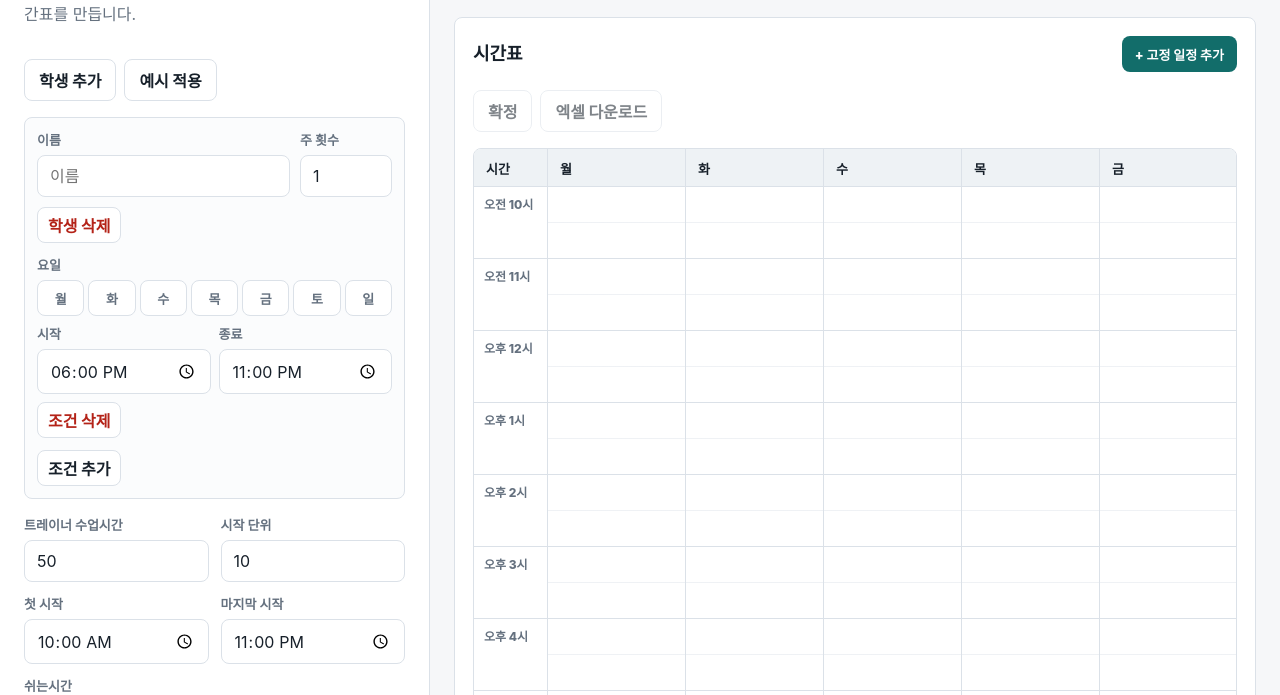
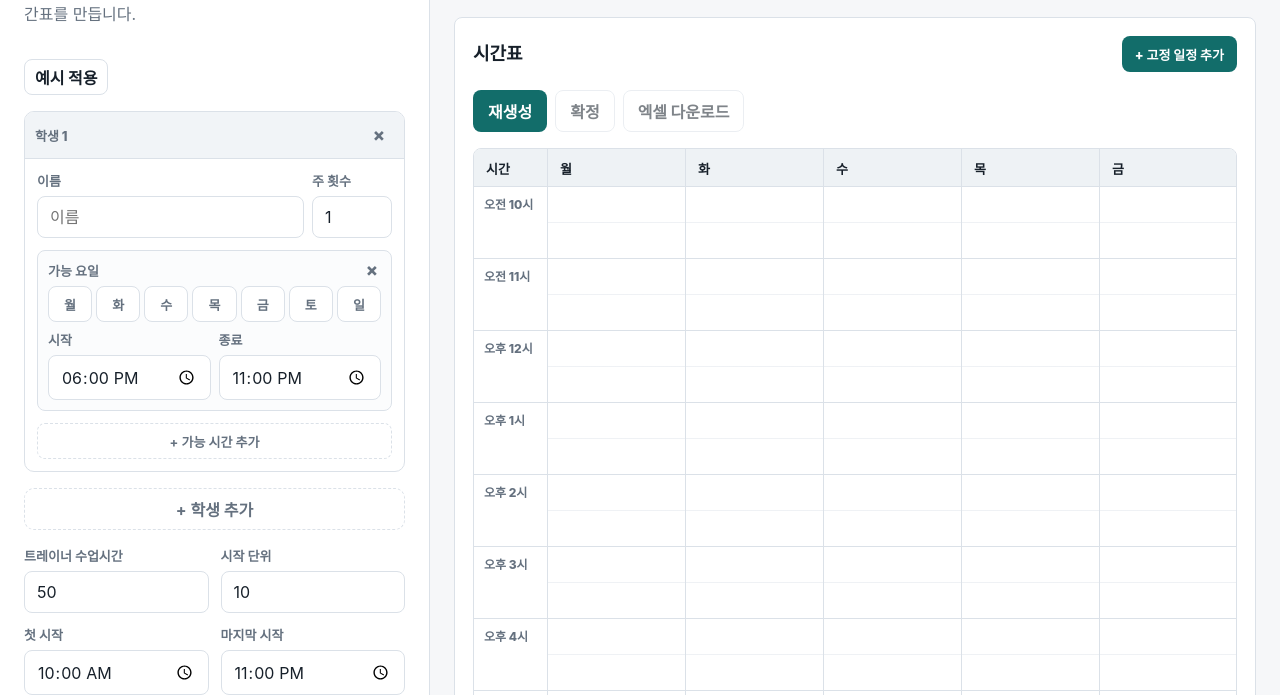
Before and after one commit to kalejj/auto-scheduler, a plain HTML site: page index.html in a window 1280 px wide. Shown: the part 105-800 px from the top of the page. Drawn offline with Linux system fonts and the light colour scheme.

Commit message:
Add files via upload

```diff
--- a/css/styles.css
+++ b/css/styles.css
@@ -113,40 +113,130 @@ button:disabled { cursor: not-allowed; opacity: 0.55; }
 .ghost, .danger { min-height: 36px; padding: 0 10px; }
 .danger { color: var(--danger); }
 
-.students { display: grid; gap: 12px; }
+.students { display: grid; gap: 12px; counter-reset: student; }
 
 .student-card {
+  counter-increment: student;
+  display: grid;
+  border: 1px solid var(--line);
+  border-radius: 10px;
+  background: #fff;
+  overflow: hidden;
+}
+
+.student-card-title {
+  display: flex;
+  align-items: center;
+  gap: 6px;
+  padding: 8px 10px;
+  background: #f1f4f7;
+  border-bottom: 1px solid var(--line);
+  font-size: 13px;
+  font-weight: 800;
+}
+
+.student-number {
+  flex: 1;
+  min-width: 0;
+  color: var(--muted);
+}
+.student-number::before { content: "학생 " counter(student); }
+
+.student-card-body {
   display: grid;
   gap: 12px;
-  border: 1px solid var(--line);
-  border-radius: 8px;
   padding: 12px;
-  background: #fbfcfd;
 }
 
 .student-head {
   display: grid;
-  grid-template-columns: minmax(0, 1fr) 92px;
-  gap: 10px;
+  grid-template-columns: minmax(0, 1fr) 80px;
+  gap: 8px;
   align-items: end;
 }
 
-.student-head .danger { grid-column: 1 / -1; justify-self: start; }
-
-.conditions { display: grid; gap: 8px; }
+.conditions { display: grid; gap: 10px; }
 
 .condition-row {
+  position: relative;
   display: grid;
-  grid-template-columns: repeat(2, minmax(0, 1fr));
   gap: 8px;
-  align-items: end;
-  border-top: 1px solid var(--line);
-  padding-top: 10px;
+  padding: 10px;
+  border: 1px solid var(--line);
+  border-radius: 8px;
+  background: #fbfcfd;
 }
 
-.condition-row:first-child { border-top: 0; padding-top: 0; }
-.condition-row > .field:first-child { grid-column: 1 / -1; }
-.condition-row .danger { grid-column: 1 / -1; justify-self: start; }
+.condition-row .remove-condition {
+  position: absolute;
+  top: 4px;
+  right: 4px;
+}
+
+.time-range {
+  display: grid;
+  grid-template-columns: 1fr 1fr;
+  gap: 8px;
+}
+
+.icon-button {
+  width: 30px;
+  height: 30px;
+  min-height: 30px;
+  padding: 0;
+  border-radius: 50%;
+  border: 0;
+  background: transparent;
+  color: var(--muted);
+  font-size: 18px;
+  font-weight: 800;
+  display: grid;
+  place-items: center;
+  cursor: pointer;
+  line-height: 1;
+}
+.icon-button:hover { background: rgba(101, 113, 127, 0.1); color: var(--ink); }
+.icon-button.danger:hover { background: rgba(180, 35, 24, 0.1); color: var(--danger); }
+
+.student-toggle {
+  width: 26px;
+  height: 26px;
+  min-height: 26px;
+  padding: 0;
+  background: transparent;
+  border: 0;
+  color: var(--muted);
+  font-size: 11px;
+  display: inline-grid;
+  place-items: center;
+  cursor: pointer;
+}
+.student-card.collapsed .student-card-body { display: none; }
+.student-card.collapsed .student-toggle::before { content: "▸"; }
+.student-card:not(.collapsed) .student-toggle::before { content: "▾"; }
+
+.add-condition {
+  min-height: 36px;
+  padding: 0 12px;
+  border: 1px dashed var(--line);
+  background: transparent;
+  color: var(--muted);
+  font-size: 13px;
+  font-weight: 700;
+  border-radius: 8px;
+}
+.add-condition:hover { color: var(--accent); border-color: var(--accent); }
+
+.add-student-bottom {
+  width: 100%;
+  min-height: 42px;
+  border: 1px dashed var(--line);
+  border-radius: 10px;
+  background: transparent;
+  color: var(--muted);
+  font-weight: 700;
+}
+.add-student-bottom:hover { color: var(--accent); border-color: var(--accent); background: rgba(18, 109, 106, 0.04); }
 
 .days {
   display: grid;
@@ -525,24 +615,7 @@ ul { margin: 8px 0 0; padding-left: 20px; }
   body[data-active-tab="saved"] #assignments-section,
   body[data-active-tab="saved"] #students-section { display: none; }
 
-  .student-toggle { display: inline-grid; place-items: center; }
-  .student-head {
-    grid-template-columns: 28px minmax(0, 1fr) 70px;
-    align-items: center;
-  }
-  .student-head .field label { display: none; }
-  .student-head .student-name { padding: 8px 10px; font-weight: 700; }
-  .student-head .weekly-count { padding: 8px 10px; text-align: center; }
-  .student-head .remove-student {
-    grid-column: 1 / -1;
-    justify-self: stretch;
-    width: 100%;
-  }
-
-  .student-card.collapsed > :not(.student-head) { display: none; }
-  .student-card.collapsed .remove-student { display: none; }
-  .student-card.collapsed .student-toggle::before { content: "▸"; }
-  .student-card:not(.collapsed) .student-toggle::before { content: "▾"; }
+  .student-head input { padding: 9px 10px; }
 }
 
 @media (max-width: 920px) {
--- a/index.html
+++ b/index.html
@@ -81,11 +81,12 @@
 
         <form id="schedule-form" class="stack">
           <div class="top-actions">
-            <button class="secondary" type="button" id="add-student-button">학생 추가</button>
-            <button class="secondary" type="button" id="sample-button">예시 적용</button>
+            <button class="ghost" type="button" id="sample-button">예시 적용</button>
           </div>
 
           <div id="students-input" class="students"></div>
+
+          <button class="add-student-bottom" type="button" id="add-student-button">+ 학생 추가</button>
 
           <div class="settings">
             <div class="field">
@@ -129,6 +130,7 @@
               <button class="primary" type="button" id="add-fixed-button">+ 고정 일정 추가</button>
             </div>
             <div class="actions">
+              <button class="primary" type="button" id="regenerate-button">재생성</button>
               <button class="secondary" type="button" id="confirm-button" disabled>확정</button>
               <button class="secondary" type="button" id="excel-button" disabled>엑셀 다운로드</button>
             </div>
--- a/js/ui.js
+++ b/js/ui.js
@@ -13,6 +13,7 @@ const sampleButton = document.querySelector("#sample-button");
 const confirmButton = document.querySelector("#confirm-button");
 const excelButton = document.querySelector("#excel-button");
 const addFixedButton = document.querySelector("#add-fixed-button");
+const regenerateButton = document.querySelector("#regenerate-button");
 const savedList = document.querySelector("#saved-list");
 
 const textModal = document.querySelector("#text-modal");
@@ -99,8 +100,13 @@ function addStudentCard(student = {}) {
   card.className = "student-card";
   card.dataset.studentId = String(id);
   card.innerHTML = `
+    <header class="student-card-title">
+      <button class="student-toggle" type="button" aria-label="펼치기/접기"></button>
+      <span class="student-number"></span>
+      <button class="icon-button danger remove-student" type="button" aria-label="학생 삭제">×</button>
+    </header>
+    <div class="student-card-body">
       <div class="student-head">
-      <button class="student-toggle" type="button" aria-label="펼치기/접기"></button>
         <div class="field">
           <label for="name-${id}">이름</label>
           <input id="name-${id}" class="student-name" value="${escapeAttr(student.name || "")}" placeholder="이름" />
@@ -109,11 +115,9 @@ function addStudentCard(student = {}) {
           <label for="count-${id}">주 횟수</label>
           <input id="count-${id}" class="weekly-count" type="number" min="1" max="7" step="1" value="${student.weekly_count || 1}" />
         </div>
-      <button class="danger remove-student" type="button">학생 삭제</button>
       </div>
       <div class="conditions"></div>
-    <div>
-      <button class="ghost add-condition" type="button">조건 추가</button>
+      <button class="add-condition" type="button">+ 가능 시간 추가</button>
     </div>
   `;
 
@@ -140,8 +144,9 @@ function addConditionRow(container, condition = {}) {
   const row = document.createElement("div");
   row.className = "condition-row";
   row.innerHTML = `
+    <button class="icon-button danger remove-condition" type="button" aria-label="시간대 삭제">×</button>
     <div class="field">
-      <div class="label">요일</div>
+      <div class="label">가능 요일</div>
       <div class="days">
         ${DAYS.map((day) => {
           const checked = (condition.days || []).includes(day) ? "checked" : "";
@@ -149,6 +154,7 @@ function addConditionRow(container, condition = {}) {
         }).join("")}
       </div>
     </div>
+    <div class="time-range">
       <div class="field">
         <label for="start-${id}">시작</label>
         <input id="start-${id}" class="start-time" type="time" value="${condition.start_time || "18:00"}" />
@@ -157,7 +163,7 @@ function addConditionRow(container, condition = {}) {
         <label for="end-${id}">종료</label>
         <input id="end-${id}" class="end-time" type="time" value="${condition.end_time || "23:00"}" />
       </div>
-    <button class="danger remove-condition" type="button">조건 삭제</button>
+    </div>
   `;
   row.querySelector(".remove-condition").addEventListener("click", () => {
     row.remove();
@@ -291,7 +297,6 @@ function hourLabel(hour) {
 }
 
 function renderGrid(assignments) {
-  const hourHeight = 72;
   const firstSetting = timeToMinutes(document.querySelector("#first-start").value || "10:00");
   const lastSetting = timeToMinutes(document.querySelector("#last-start").value || "23:00");
   const duration = Number(document.querySelector("#duration").value) || 50;
@@ -302,6 +307,8 @@ function renderGrid(assignments) {
   const hours = [];
   for (let hour = firstHour; hour < lastHour; hour += 1) hours.push(hour);
 
+  const totalMinutes = (lastHour - firstHour) * 60 || 1;
+
   const eventsByDay = new Map(DAYS.map((day) => [day, []]));
   assignments.forEach((item, index) => {
     const start = timeToMinutes(item.start);
@@ -309,8 +316,8 @@ function renderGrid(assignments) {
     eventsByDay.get(item.day).push({
       ...item,
       index,
-      top: ((start - firstHour * 60) / 60) * hourHeight,
-      height: Math.max(((end - start) / 60) * hourHeight, 38),
+      topPct: ((start - firstHour * 60) / totalMinutes) * 100,
+      heightPct: ((end - start) / totalMinutes) * 100,
     });
   });
 
@@ -331,9 +338,10 @@ function renderGrid(assignments) {
           : event.source === "fixed"
             ? "schedule-event--fixed"
             : "schedule-event--generated";
+        const baseStyle = `top:${event.topPct}%;height:${event.heightPct}%`;
         const style = confirmedMode
-          ? `top:${event.top}px;height:${event.height}px;--event-bg:${bg};--event-ink:${ink}`
-          : `top:${event.top}px;height:${event.height}px`;
+          ? `${baseStyle};--event-bg:${bg};--event-ink:${ink}`
+          : baseStyle;
         return `
           <div class="schedule-event ${sourceClass}" data-index="${event.index}" style="${style}">
             ${escapeHtml(event.name)}
@@ -660,6 +668,7 @@ addStudentButton.addEventListener("click", () => {
 sampleButton.addEventListener("click", applySample);
 confirmButton.addEventListener("click", confirmCurrentSchedule);
 addFixedButton.addEventListener("click", () => openEventModal());
+regenerateButton.addEventListener("click", () => form.requestSubmit());
 ["duration", "step", "first-start", "last-start"].forEach((id) => {
   document.querySelector(`#${id}`).addEventListener("change", () => renderGrid(latestAssignments));
 });
--- a/service-worker.js
+++ b/service-worker.js
@@ -1,4 +1,4 @@
-const CACHE_NAME = "auto-scheduler-v5";
+const CACHE_NAME = "auto-scheduler-v7";
 const ASSETS = [
   "./",
   "./index.html",
```
Lines whose indentation alone changed are shown as unchanged.
